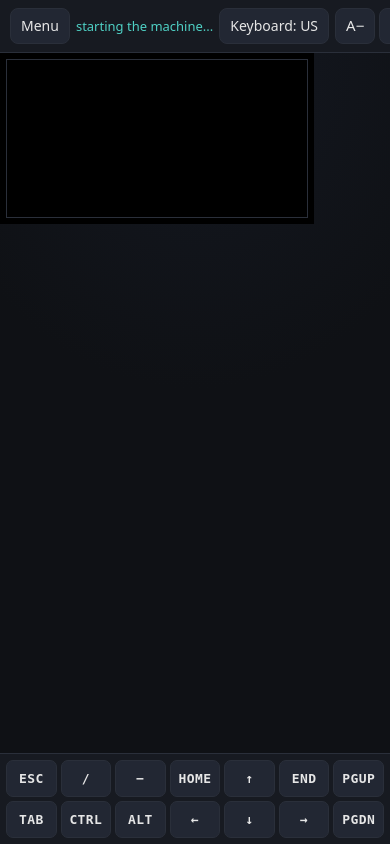
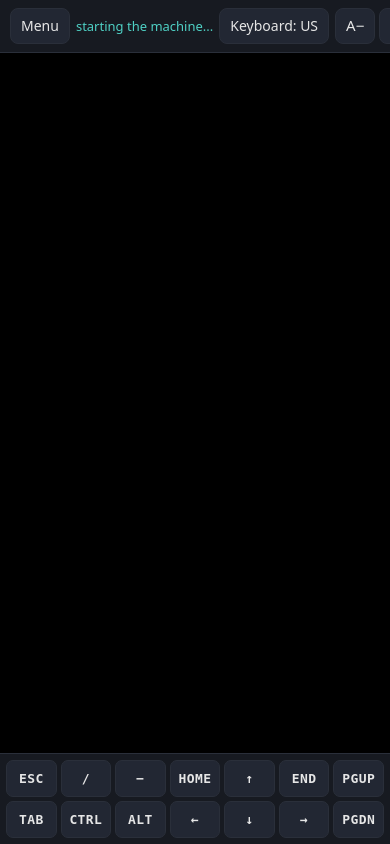
Before and after one commit to Mehdi-YC/linuxbox, a plain HTML site: page index.html in a window 390 px wide. Drawn offline with Linux system fonts and the light colour scheme; no server answers.

Commit message:
Let the terminal fill its pane
The 80x25 VGA screen was floating in a grey box with a hint underneath.
The pane is now black edge to edge, the screen is centred on it, and the
font auto-fits the available width/height on load and resize (12-40px,
so phones stay readable and scroll). A+/A- switch to manual sizing, and
the hint fades out as soon as something is typed.

```diff
--- a/index.html
+++ b/index.html
@@ -47,12 +47,12 @@
   #btnSide, #btnSideClose { display:none; }
 
   #term {
-    overflow:auto; padding:18px; text-align:center; -webkit-overflow-scrolling:touch;
-    background:radial-gradient(120% 80% at 50% 0%, #141821 0%, var(--bg) 60%);
+    position:relative; overflow:auto; padding:0; -webkit-overflow-scrolling:touch;
+    background:#000; display:flex; align-items:center; justify-content:center;
   }
   #screen_container {
-    position:relative; display:inline-block; text-align:left; border:1px solid var(--line);
-    background:#000; box-shadow:0 0 0 6px #000;
+    position:relative; display:inline-block; text-align:left;
+    background:#000;
   }
   #screen_container > div {
     white-space:pre;
@@ -66,7 +66,12 @@
     position:absolute; left:0; bottom:0; width:1px; height:1px; padding:0; margin:0;
     border:0; opacity:0; font-size:16px; resize:none; overflow:hidden;
   }
-  .hint { color:var(--muted); font-size:14px; margin:10px 0 0; }
+  .hint {
+    position:absolute; left:16px; right:16px; bottom:8px; margin:0; text-align:center;
+    color:var(--muted); font-size:12px; pointer-events:none;
+    transition:opacity .4s; opacity:1;
+  }
+  body.typed .hint { opacity:0; }
 
   /* Termux-style key bar: no soft keyboard has Esc, arrows, Ctrl or Tab. */
   #extraKeys {
@@ -131,7 +136,7 @@
     #btnSide { display:inline-block; }
     #btnSideClose { display:inline-block; }
     #extraKeys { display:grid; }
-    #term { padding:6px; text-align:left; }
+    #term { padding:0; align-items:flex-start; justify-content:flex-start; }
     .hint { display:none; }
 
     /* the command list becomes a bottom sheet instead of eating the screen */
@@ -256,7 +261,7 @@
 
   var DB = "linux-classroom", STORE = "kv";
   var KEY_STATE = "machine-state", KEY_GOLDEN = "machine-golden";
-  var CMD_KEY = "classroom-commands", LAYOUT_KEY = "classroom-layout", FONT_KEY = "classroom-font";
+  var CMD_KEY = "classroom-commands", LAYOUT_KEY = "classroom-layout";
 
   // Set from image-version.json, so rebuilding the guest throws away old
   // snapshots instead of trying to restore a machine from a different image.
@@ -525,20 +530,33 @@
   /* terminal text size                                                  */
   /* ------------------------------------------------------------------ */
 
-  var fontSize = 20;
+  var fontSize = 20, autoFit = true;
 
-  function setFontSize(n, save) {
-    var closest = FONT_SIZES.reduce(function (a, b) {
-      return Math.abs(b - n) < Math.abs(a - n) ? b : a;
-    });
-    fontSize = closest;
-    document.documentElement.style.setProperty("--term-font", closest + "px");
-    if (save) { try { localStorage.setItem(FONT_KEY, String(closest)); } catch (e) {} }
+  function applyFont(px) {
+    fontSize = px;
+    document.documentElement.style.setProperty("--term-font", px + "px");
   }
+
+  // The VGA text mode is always 80 columns by 25 rows. Pick the largest font
+  // that fits all of them inside the pane, so the terminal fills the space
+  // instead of floating in it. A/A+ switch to manual sizing for the session.
+  function fitFont() {
+    if (!autoFit) return;
+    var el = $("term");
+    if (!el) return;
+    var w = el.clientWidth, h = el.clientHeight;
+    if (!w || !h) return;
+    var byWidth = w / (80 * 0.605);
+    var byHeight = h / (25 * 1.18);
+    applyFont(Math.max(12, Math.min(40, Math.floor(Math.min(byWidth, byHeight)))));
+  }
+
   function stepFont(dir) {
-    var i = FONT_SIZES.indexOf(fontSize);
-    i = Math.max(0, Math.min(FONT_SIZES.length - 1, i + dir));
-    setFontSize(FONT_SIZES[i], true);
+    autoFit = false;
+    var next = dir > 0
+      ? FONT_SIZES.filter(function (n) { return n > fontSize; })[0]
+      : FONT_SIZES.filter(function (n) { return n < fontSize; }).pop();
+    if (next) applyFont(next);
   }
 
   /* ------------------------------------------------------------------ */
@@ -594,6 +612,7 @@
   }
 
   function sendKeyBytes(codes) {
+    document.body.classList.add("typed");
     if (!emu || !booted || !codes || !codes.length) return;
     markDirty();
     var seq = codes.slice();
@@ -929,6 +948,9 @@
   window.addEventListener("keydown", function () {
     if (heldMods.length) setTimeout(function () { releaseMods(true); }, 150);
   }, true);
+  window.addEventListener("keydown", function () {
+    document.body.classList.add("typed");
+  }, { once: true });
   window.addEventListener("blur", function () { releaseMods(true); });
 
   function showSide(on) {
@@ -1142,11 +1164,8 @@
 
   async function main() {
     try { LAYOUT = localStorage.getItem(LAYOUT_KEY) === "fr" ? "fr" : "us"; } catch (e) {}
-    var savedFont = 0;
-    try { savedFont = parseInt(localStorage.getItem(FONT_KEY), 10) || 0; } catch (e) {}
-    // 80 columns never fit a phone; start smaller there and let A+/A- adjust.
-    var narrow = window.matchMedia && window.matchMedia("(max-width:600px)").matches;
-    setFontSize(savedFont || (narrow ? 14 : 20), false);
+    fitFont();
+    window.addEventListener("resize", fitFont);
     $("btnLayout").textContent = "Keyboard: " + LAYOUT.toUpperCase();
 
     groups = loadCommands();
```
